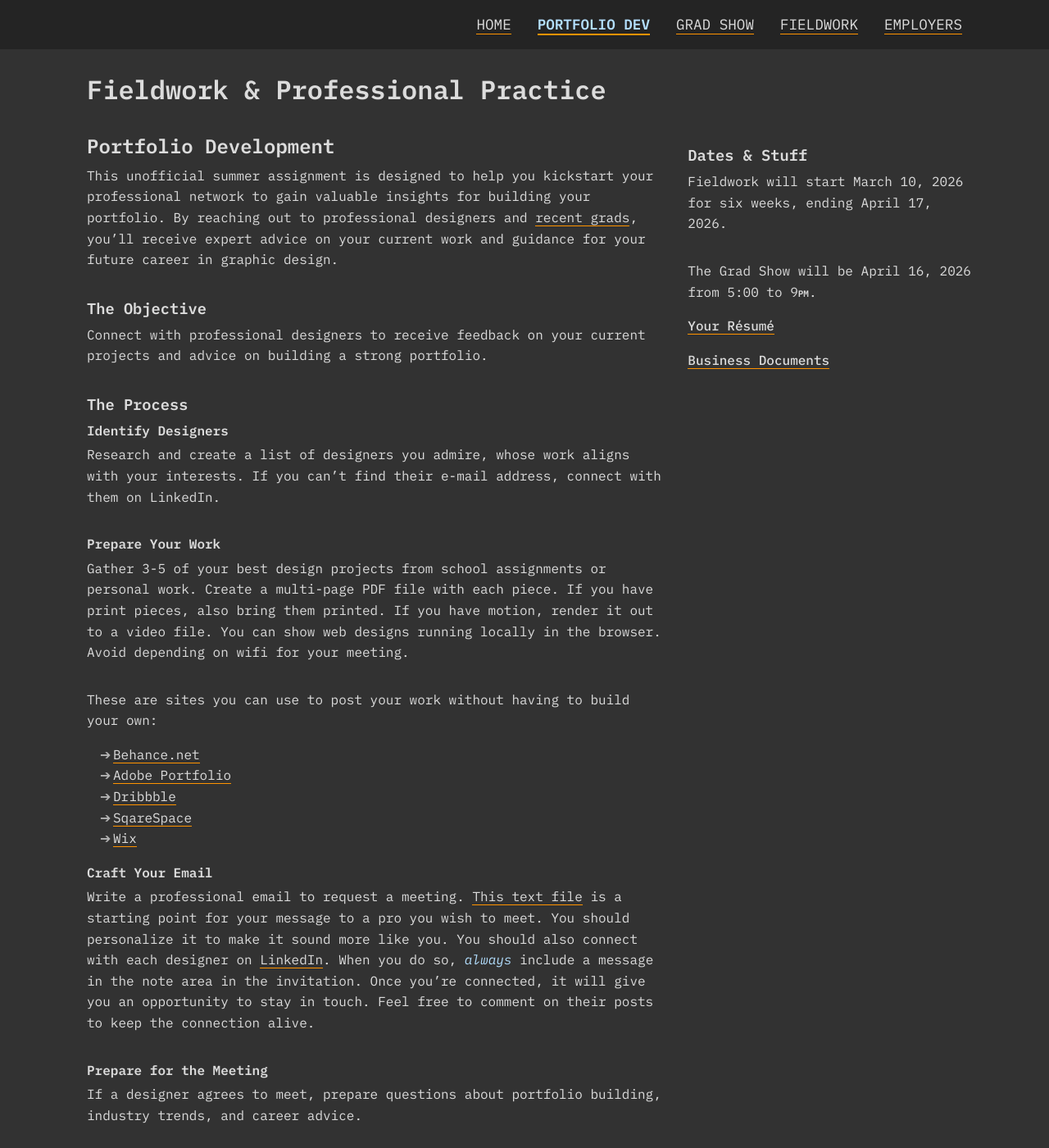
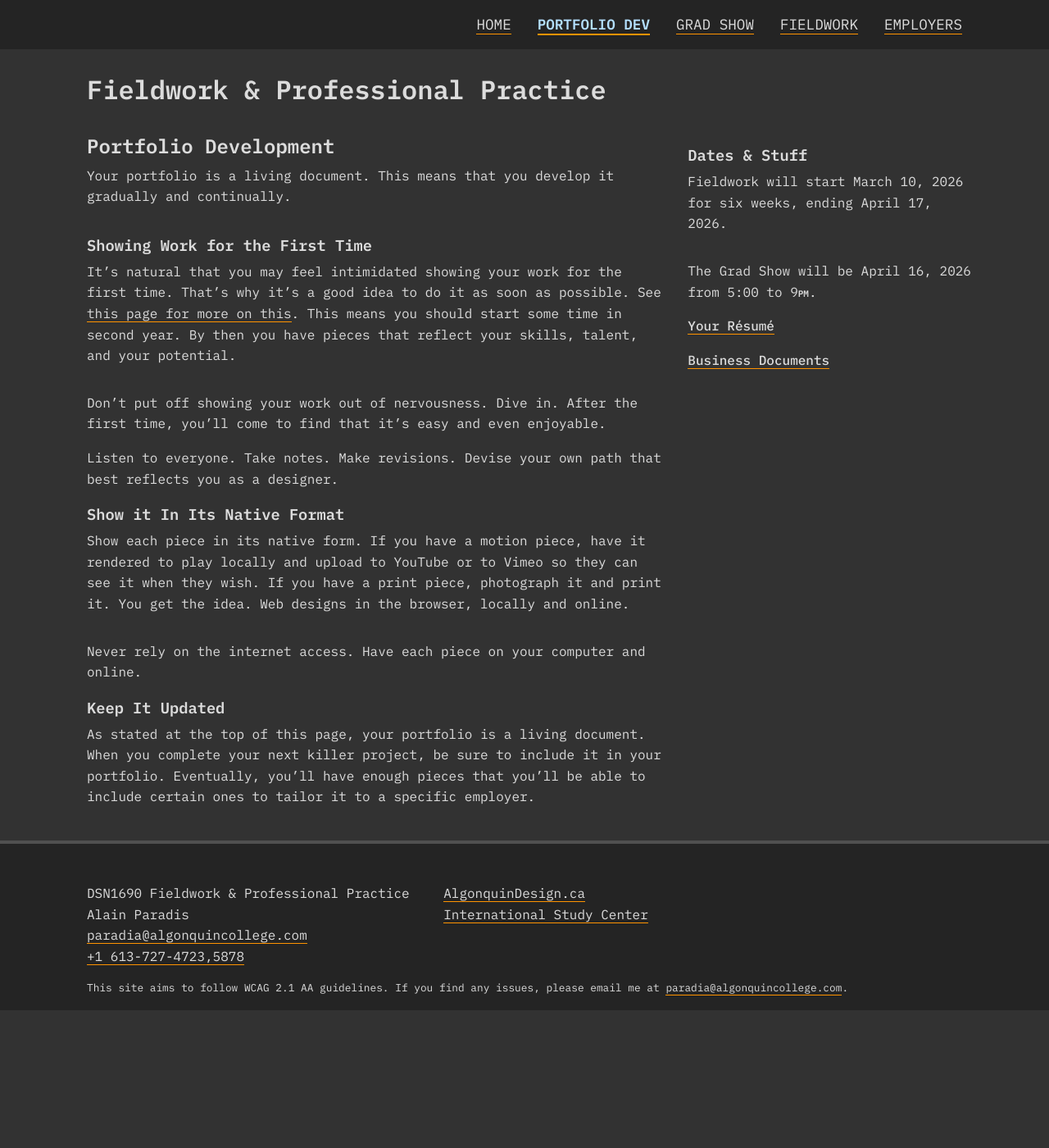
Before and after one commit to AlainParadis/wil, a Jekyll site: the page built from portfolio-development.md, in a window 1280 px wide and 1400 px high. Shown: the whole window at 82% size. Built offline with Jekyll 4.4.1, drawn with Linux system fonts in a browser that asks for light colours; some of the changed text lies outside the part shown.

Commit message:
add content to portfolio development

```diff
--- a/portfolio-development.md
+++ b/portfolio-development.md
@@ -2,48 +2,22 @@
 layout: default
 title: Portfolio Development
 ---
-This unofficial summer assignment is designed to help you kickstart your professional network to gain valuable insights for building your portfolio. By reaching out to professional designers and [recent grads](index.html#grads), you'll receive expert advice on your current work and guidance for your future career in graphic design.
+Your portfolio is a living document. This means that you develop it gradually and continually.
 
-### The Objective
+### Showing Work for the First Time
 
-Connect with professional designers to receive feedback on your current projects and advice on building a strong portfolio.
+It's natural that you may feel intimidated showing your work for the first time. That's why it's a good idea to do it as soon as possible. See [this page for more on this](portfolio-feedback.html). This means you should start some time in second year. By then you have pieces that reflect your skills, talent, and your potential.
 
-### The Process
+Don't put off showing your work out of nervousness. Dive in. After the first time, you'll come to find that it's easy and even enjoyable.
 
-#### Identify Designers
-Research and create a list of designers you admire, whose work aligns with your interests. If you can't find their e-mail address, connect with them on LinkedIn.
+Listen to everyone. Take notes. Make revisions. Devise your own path that best reflects you as a designer.
 
-#### Prepare Your Work
-Gather 3-5 of your best design projects from school assignments or personal work. Create a multi-page PDF file with each piece. If you have print pieces, also bring them printed. If you have motion, render it out to a video file. You can show web designs running locally in the browser. Avoid depending on wifi for your meeting.
+### Show it In Its Native Format
 
-These are sites you can use to post your work without having to build your own:
+Show each piece in its native form. If you have a motion piece, have it rendered to play locally and upload to YouTube or to Vimeo so they can see it when they wish. If you have a print piece, photograph it and print it. You get the idea. Web designs in the browser, locally and online.
 
--   [Behance.net](https://www.behance.net/)
--   [Adobe Portfolio](https://portfolio.adobe.com/)
--   [Dribbble](https://dribbble.com)
--   [SqareSpace](https://www.squarespace.com)
--   [Wix](https://www.wix.com)
+Never rely on the internet access. Have each piece on your computer and online.
 
-#### Craft Your Email
-Write a professional email to request a meeting. <a href="{{ site.url }}{{ site.baseurl }}/downloads/e-mail-template.txt.zip" title="Download sample text">This text file</a> is a starting point for your message to a pro you wish to meet. You should personalize it to make it sound more like you. You should also connect with each designer on [LinkedIn](https://www.linkedin.com/). When you do so, *always* include a message in the note area in the invitation. Once you're connected, it will give you an opportunity to stay in touch. Feel free to comment on their posts to keep the connection alive.
+### Keep It Updated
 
-#### Prepare for the Meeting
-If a designer agrees to meet, prepare questions about portfolio building, industry trends, and career advice.
-
-#### Take notes
-Note suggested changes to your work during the meeting. If you see multiple designers, you may find that you get contradicting advice. Take it all in. Craft the path that suits you best.
-
-#### Follow Up
-Send a thank-you email expressing your appreciation for their time and insights. If you make changes to your work, you should share with them to keep the conversation going.
-
-Other Summer Activities
-
-In addition to building your portfolio, you can seek out local events to attend to network with practicing designers. There's [Creative Mornings](https://creativemornings.com/cities/ott), [Ottawa Design Club](https://www.ottdesign.club), and [others](https://www.eventbrite.ca).
-
-### The Benefits
-
-By doing this, you'll gain professional feedback on your work and learn about industry expectations for portfolios. It will also build your professional network, which will support your preparation for fieldwork opportunities in level 6
-
-Remember, this is a self-directed assignment for your professional development. It's obviously not graded, but the benefits to your career can be significant. [I will be available](mailto:paradia@algonquincollege.com) throughout the summer if you need advice or support. By taking on this initiative, you're demonstrating professionalism and dedication to your craft — qualities that will serve you well in your design career.
-
----  @[Alain Paradis](mailto:paradia@algonquincollege.com)
+As stated at the top of this page, your portfolio is a living document. When you complete your next killer project, be sure to include it in your portfolio. Eventually, you'll have enough pieces that you'll be able to include certain ones to tailor it to a specific employer.
--- /dev/null
+++ b/portfolio-feedback.md
@@ -0,0 +1,49 @@
+---
+layout: default
+title: Portfolio Development
+---
+This unofficial summer assignment is designed to help you kickstart your professional network to gain valuable insights for building your portfolio. By reaching out to professional designers and [recent grads](index.html#grads), you'll receive expert advice on your current work and guidance for your future career in graphic design.
+
+### The Objective
+
+Connect with professional designers to receive feedback on your current projects and advice on building a strong portfolio.
+
+### The Process
+
+#### Identify Designers
+Research and create a list of designers you admire, whose work aligns with your interests. If you can't find their e-mail address, connect with them on LinkedIn.
+
+#### Prepare Your Work
+Gather 3-5 of your best design projects from school assignments or personal work. Create a multi-page PDF file with each piece. If you have print pieces, also bring them printed. If you have motion, render it out to a video file. You can show web designs running locally in the browser. Avoid depending on wifi for your meeting.
+
+These are sites you can use to post your work without having to build your own:
+
+-   [Behance.net](https://www.behance.net/)
+-   [Adobe Portfolio](https://portfolio.adobe.com/)
+-   [Dribbble](https://dribbble.com)
+-   [SqareSpace](https://www.squarespace.com)
+-   [Wix](https://www.wix.com)
+
+#### Craft Your Email
+Write a professional email to request a meeting. <a href="{{ site.url }}{{ site.baseurl }}/downloads/e-mail-template.txt.zip" title="Download sample text">This text file</a> is a starting point for your message to a pro you wish to meet. You should personalize it to make it sound more like you. You should also connect with each designer on [LinkedIn](https://www.linkedin.com/). When you do so, *always* include a message in the note area in the invitation. Once you're connected, it will give you an opportunity to stay in touch. Feel free to comment on their posts to keep the connection alive.
+
+#### Prepare for the Meeting
+If a designer agrees to meet, prepare questions about portfolio building, industry trends, and career advice.
+
+#### Take notes
+Note suggested changes to your work during the meeting. If you see multiple designers, you may find that you get contradicting advice. Take it all in. Craft the path that suits you best.
+
+#### Follow Up
+Send a thank-you email expressing your appreciation for their time and insights. If you make changes to your work, you should share with them to keep the conversation going.
+
+Other Summer Activities
+
+In addition to building your portfolio, you can seek out local events to attend to network with practicing designers. There's [Creative Mornings](https://creativemornings.com/cities/ott), [Ottawa Design Club](https://www.ottdesign.club), and [others](https://www.eventbrite.ca).
+
+### The Benefits
+
+By doing this, you'll gain professional feedback on your work and learn about industry expectations for portfolios. It will also build your professional network, which will support your preparation for fieldwork opportunities in level 6
+
+Remember, this is a self-directed assignment for your professional development. It's obviously not graded, but the benefits to your career can be significant. [I will be available](mailto:paradia@algonquincollege.com) throughout the summer if you need advice or support. By taking on this initiative, you're demonstrating professionalism and dedication to your craft — qualities that will serve you well in your design career.
+
+---  @[Alain Paradis](mailto:paradia@algonquincollege.com)
```
